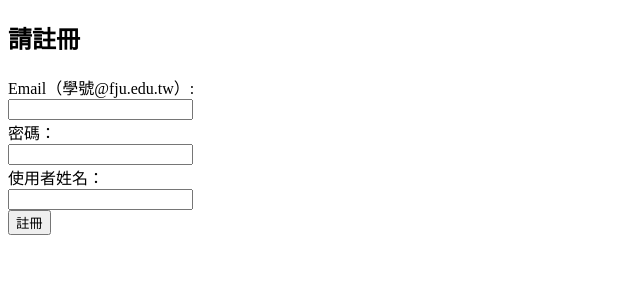
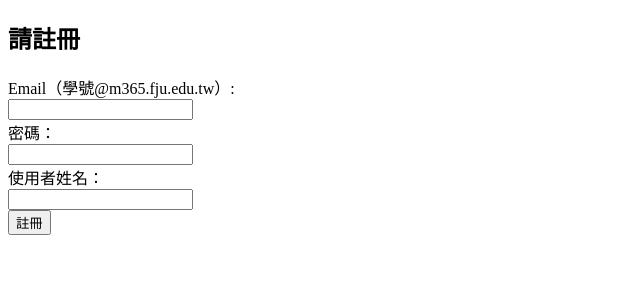
Before and after one commit to chenwei4700/SA1, a Flask app: page /register in a window 1280 px wide. Shown: the top 300 px of the page, without its empty margins (0-640 px from the left). Run offline with Flask 3, Linux system fonts and the light colour scheme.

Commit message:
Update register.html

```diff
--- a/templates/register.html
+++ b/templates/register.html
@@ -8,7 +8,7 @@
     <div>
       <form action="/register" method="POST">
         <div>
-            <label>Email（學號@fju.edu.tw）:</label><br>
+            <label>Email（學號@m365.fju.edu.tw）:</label><br>
             <input type="text" name="account" pattern="\d{9}@fju\.edu\.tw" required><br>
         </div>
         <div>
```
